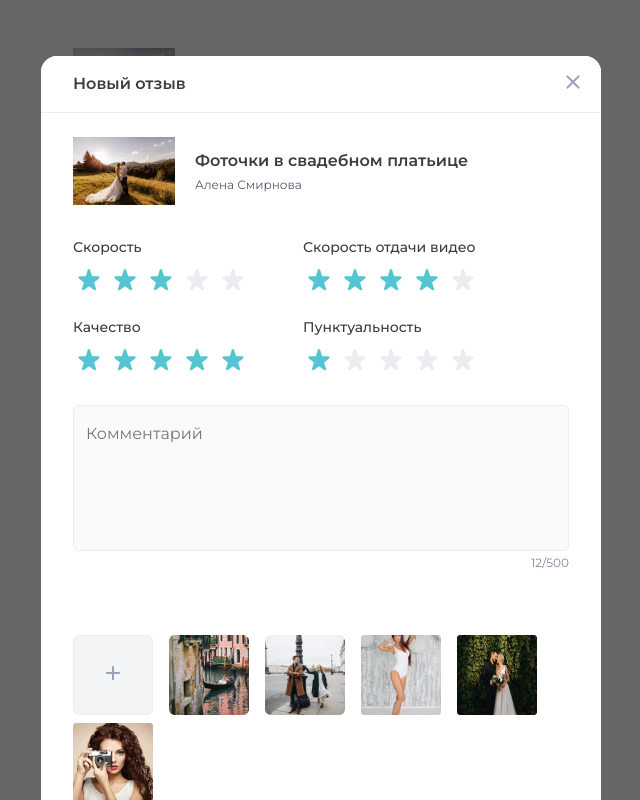
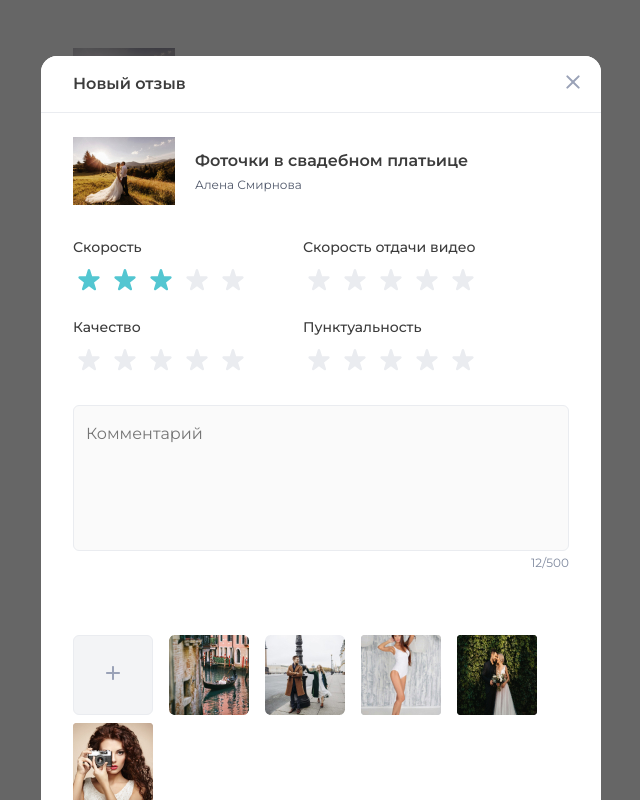
Before and after one commit to Valentina-Aktanko/Regul-text-task, a Vue app: page / in a window 1280 px wide. Both pictures are taken after a click on the button "Оставить отзыв". Shown: the whole page, without its empty margins (319-959 px from the left). Built offline with nearby package versions, Linux system fonts and the light colour scheme.

Commit message:
changes rating values

```diff
--- a/src/components/ModalReview.vue
+++ b/src/components/ModalReview.vue
@@ -60,21 +60,18 @@
           :class="'review-form__rating'"
           caption="Скорость отдачи видео"
           name="video-upload-speed"
-          rating_value="4"
         />
 
         <Rating
           :class="'review-form__rating'"
           caption="Качество"
           name="quality"
-          rating_value="5"
         />
 
         <Rating
           :class="'review-form__rating'"
           caption="Пунктуальность"
           name="punctuality"
-          rating_value="1"
         />
       </div>
 
--- a/src/components/Rating.vue
+++ b/src/components/Rating.vue
@@ -27,17 +27,17 @@ export default {
   props: {
     caption: {
       type: String,
-      default: 'Рейтинг',
+      default: 'Рейтинг'
     },
     name: {
       type: String,
-      default: 'rating',
+      default: 'rating'
     },
     rating_value: {
       type: Number,
-      default: 0,
-    },
-  },
+      default: 0
+    }
+  }
 }
 </script>
 
```
